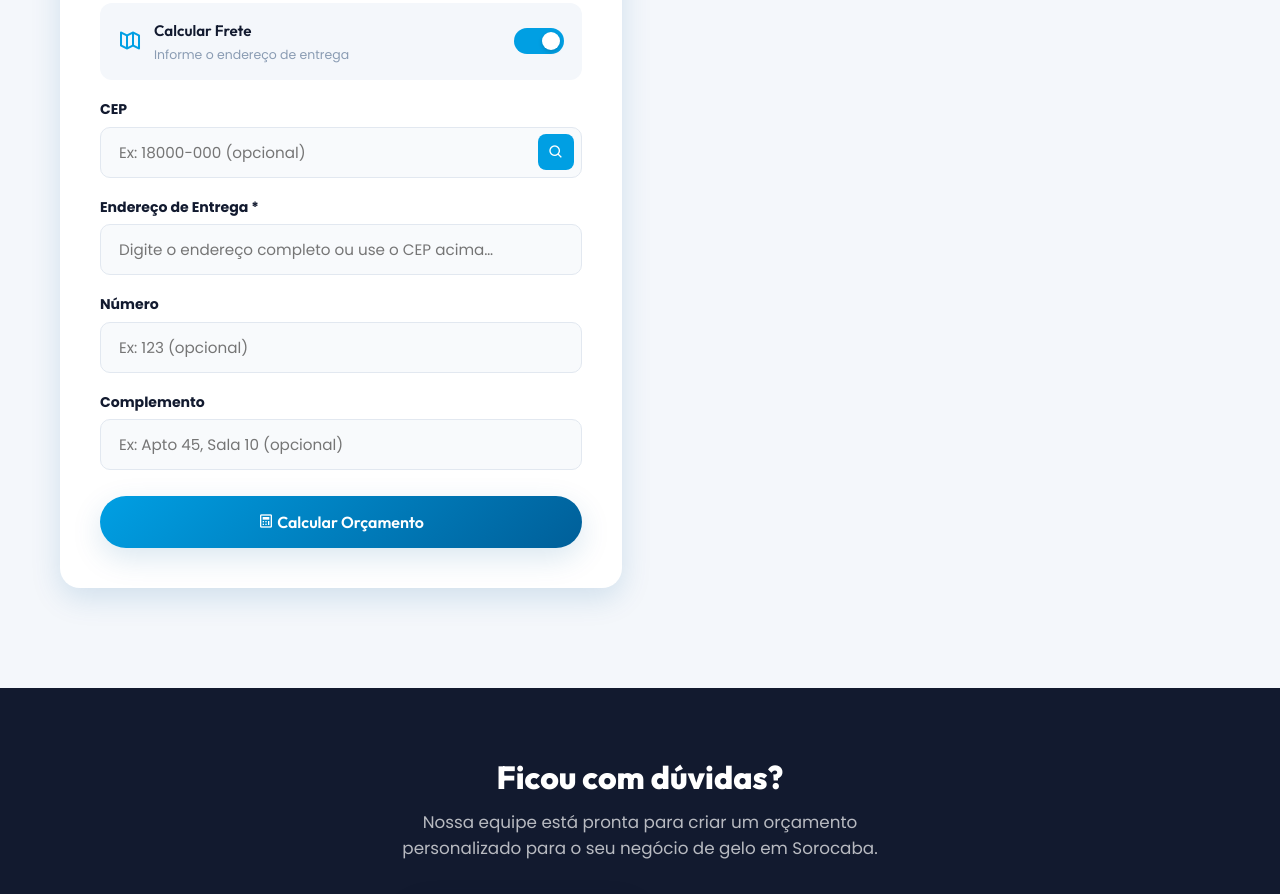
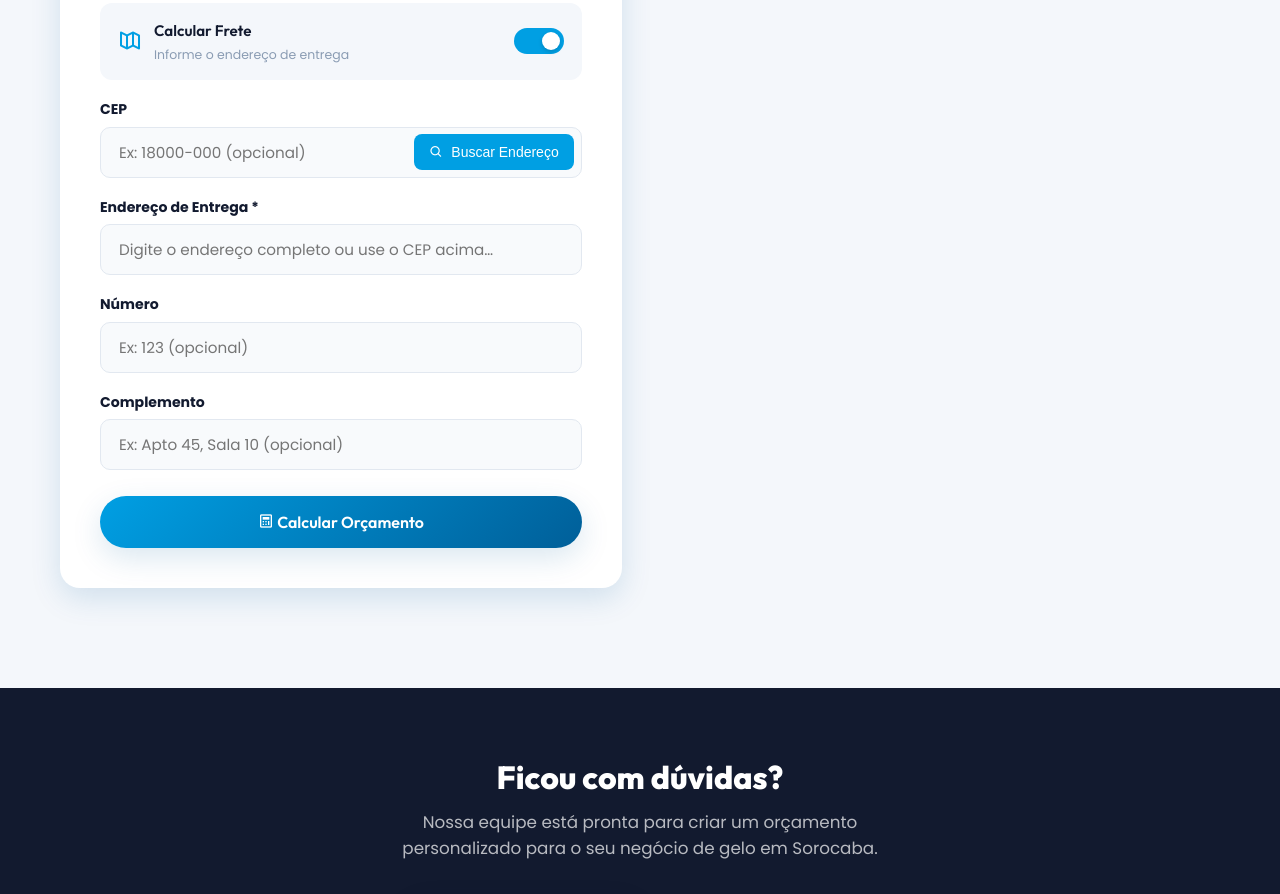
Before and after one commit to Juliopucciarelli/ursaogelos, a website: page solicitargelo.html in a window 1280 px wide. Shown: the part 848-1742 px from the top of the page. Drawn offline with nearby package versions, Linux system fonts and the light colour scheme; some packages are replaced by stand-ins of ours; no server answers.

Commit message:
inclusão de CEP para preenchimento de Endereço na Calculadora

```diff
--- a/solicitargelo.html
+++ b/solicitargelo.html
@@ -492,7 +492,7 @@
             right: 8px;
             top: 50%;
             transform: translateY(-50%);
-            width: 36px;
+            width: 160px;
             height: 36px;
             border: none;
             border-radius: 8px;
@@ -502,7 +502,7 @@
             display: flex;
             align-items: center;
             justify-content: center;
-            font-size: 1rem;
+            font-size: 14px;
             transition: var(--transition);
             padding: 0;
         }
@@ -1062,7 +1062,7 @@
                                         <div class="cep-input-container">
                                             <input type="text" id="cep" name="cep" placeholder="Ex: 18000-000 (opcional)" maxlength="9">
                                             <button type="button" id="buscarCep" class="btn-cep-search" title="Buscar endereço">
-                                                <i class='bx bx-search'></i>
+                                                <i class='bx bx-search' style="margin-right:8px;"></i> Buscar Endereço
                                             </button>
                                         </div>
                                         <p id="cepStatus" class="form-hint" style="display: none;"></p>
@@ -1664,7 +1664,7 @@
                         .finally(function () {
                             // Reabilita o botão
                             buscarBtn.disabled = false;
-                            buscarBtn.innerHTML = '<i class="bx bx-search"></i>';
+                            buscarBtn.innerHTML = '<i class="bx bx-search" style="margin-right:8px;"></i> Buscar Endereço';
                         });
                 }
 
```
